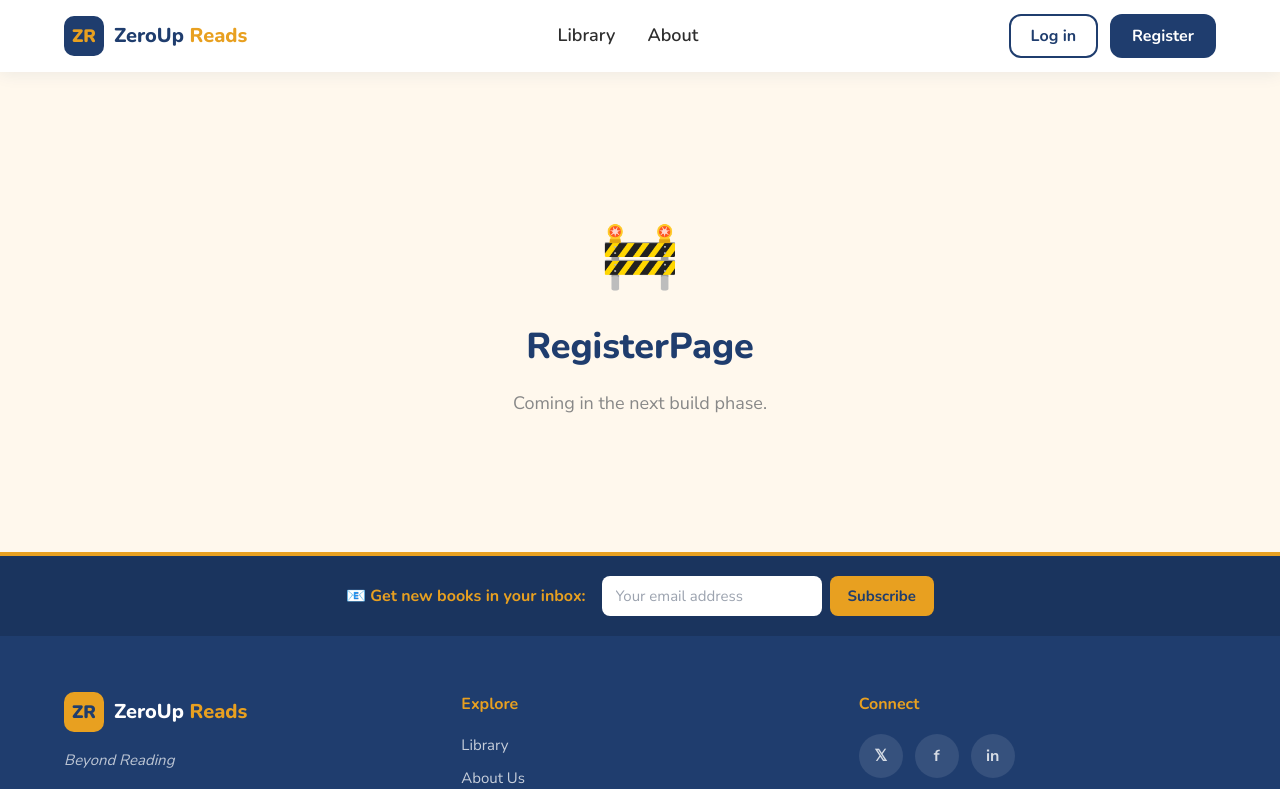
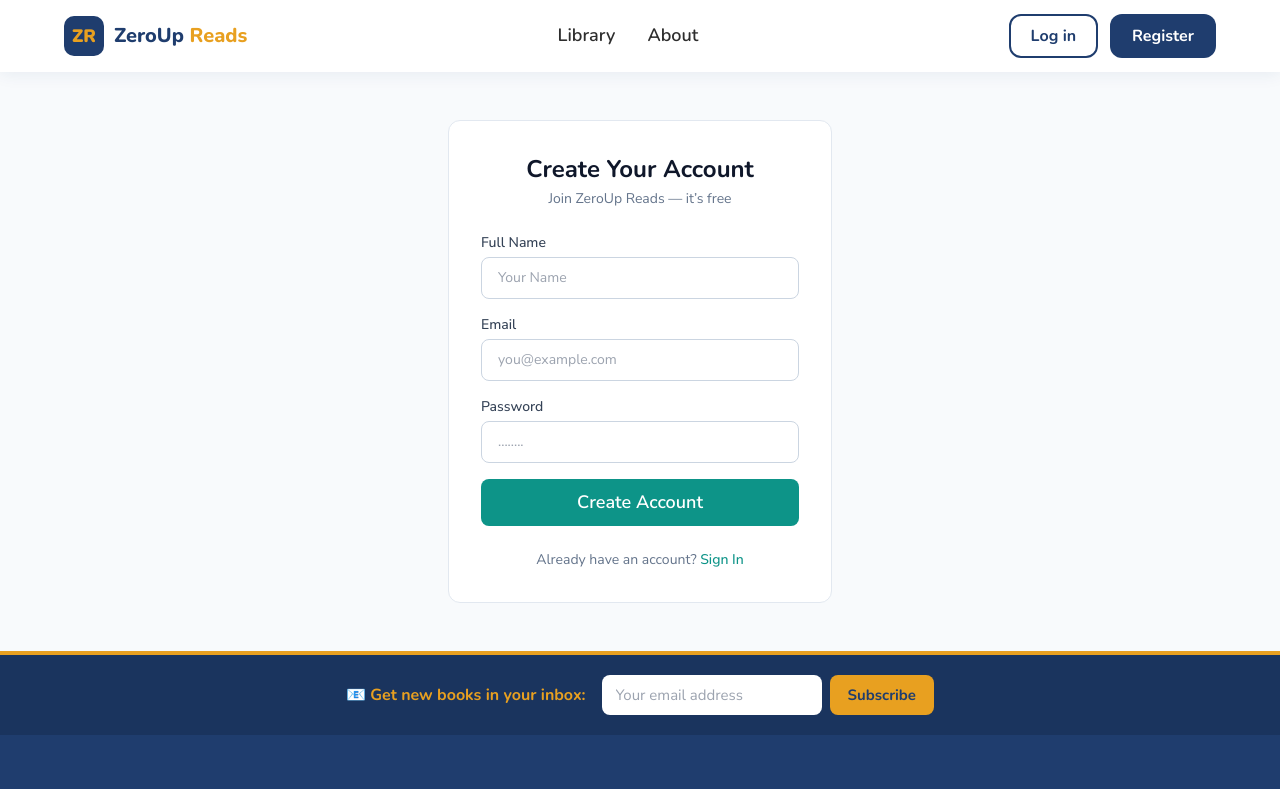
Before and after one commit to magnusimam/ZeroUp-reads, a React (Create React App) app: page /register in a window 1280 px wide. Shown: the top 789 px of the page. Built offline with nearby package versions, Linux system fonts and the light colour scheme.

Commit message:
register page skeleton done

```diff
--- a/src/pages/RegisterPage.jsx
+++ b/src/pages/RegisterPage.jsx
@@ -1,15 +1,87 @@
-import React from 'react';
+import React, { useState } from 'react';
+import { Link } from 'react-router-dom';
 import Navbar from '../components/Navbar';
 import Footer from '../components/Footer';
+
 export default function RegisterPage() {
+  const [name, setName] = useState('');
+  const [email, setEmail] = useState('');
+  const [password, setPassword] = useState('');
+
+  function handleSubmit(e) {
+    e.preventDefault();
+    // firebase registerUser() logic goes herein day 5-7
+    console.log('Register attempt:', name, email, password);
+  }
+
   return (
-    <div style={{ minHeight: '100vh', background: 'var(--cream)' }}>
+    <div className="bg-slate-50 min-h-screen flex flex-col">
       <Navbar />
-      <div style={{ display: 'flex', alignItems: 'center', justifyContent: 'center', minHeight: '60vh', flexDirection: 'column', gap: 16 }}>
-        <div style={{ fontSize: 64 }}>🚧</div>
-        <h2 style={{ fontFamily: 'Nunito', color: 'var(--navy)' }}>RegisterPage</h2>
-        <p style={{ color: '#888', fontFamily: 'Nunito Sans' }}>Coming in the next build phase.</p>
+
+      <div className="w-full max-w-sm bg-white rounded-xl border border-slate-200 p-8 mx-auto my-12">
+        <h1 className="text-2xl font-bold text-slate-900 text-center">
+          Create Your Account
+        </h1>
+        <p className="text-sm text-slate-500 text-center mt-1 mb-6">
+          Join ZeroUp Reads — it’s free
+        </p>
+
+        <form onSubmit={handleSubmit} className="space-y-4">
+          <div>
+            <label className="block text-sm font-medium text-slate-700 mb-1">
+              Full Name
+            </label>
+            <input
+              type="text"
+              value={name}
+              onChange={(e) => setName(e.target.value)}
+              placeholder="Your Name"
+              className="w-full px-4 py-2.5 rounded-lg border border-slate-300 text-sm focus:outline-none focus:ring-teal-500"
+            />
+          </div>
+
+          <div>
+            <label className="block text-sm font-medium text-slate-700 mb-1">
+              Email
+            </label>
+            <input
+              type="email"
+              value={email}
+              onChange={(e) => setEmail(e.target.value)}
+              placeholder="you@example.com"
+              className="w-full px-4 py-2.5 rounded-lg border border-slate-300 text-sm focus:outline-none focus:ring-teal-500"
+            />
+          </div>
+
+          <div>
+            <label className="block text-sm font-medium text-slate-700 mb-1">
+              Password
+            </label>
+            <input
+              type="password"
+              value={password}
+              onChange={(e) => setPassword(e.target.value)}
+              placeholder="........"
+              className="w-full px-4 py-2.5 rounded-lg border border-slate-300 text-sm focus:outline-none focus:ring-2 focus:ring-teal-500"
+            />
+          </div>
+
+          <button
+            type="submit"
+            className="w-full bg-teal-600 hover:bg-teal-700 text-white font-semibold py-2.5 rounded-lg transition-colors"
+          >
+            Create Account
+          </button>
+        </form>
+
+        <p className="text-sm text-slate-500 text-center mt-6">
+          Already have an account?{' '}
+          <Link to="/login" className="text-teal-600 font-medium hover:text-teal-700">
+            Sign In
+          </Link>
+        </p>
       </div>
+
       <Footer />
     </div>
   );
```
